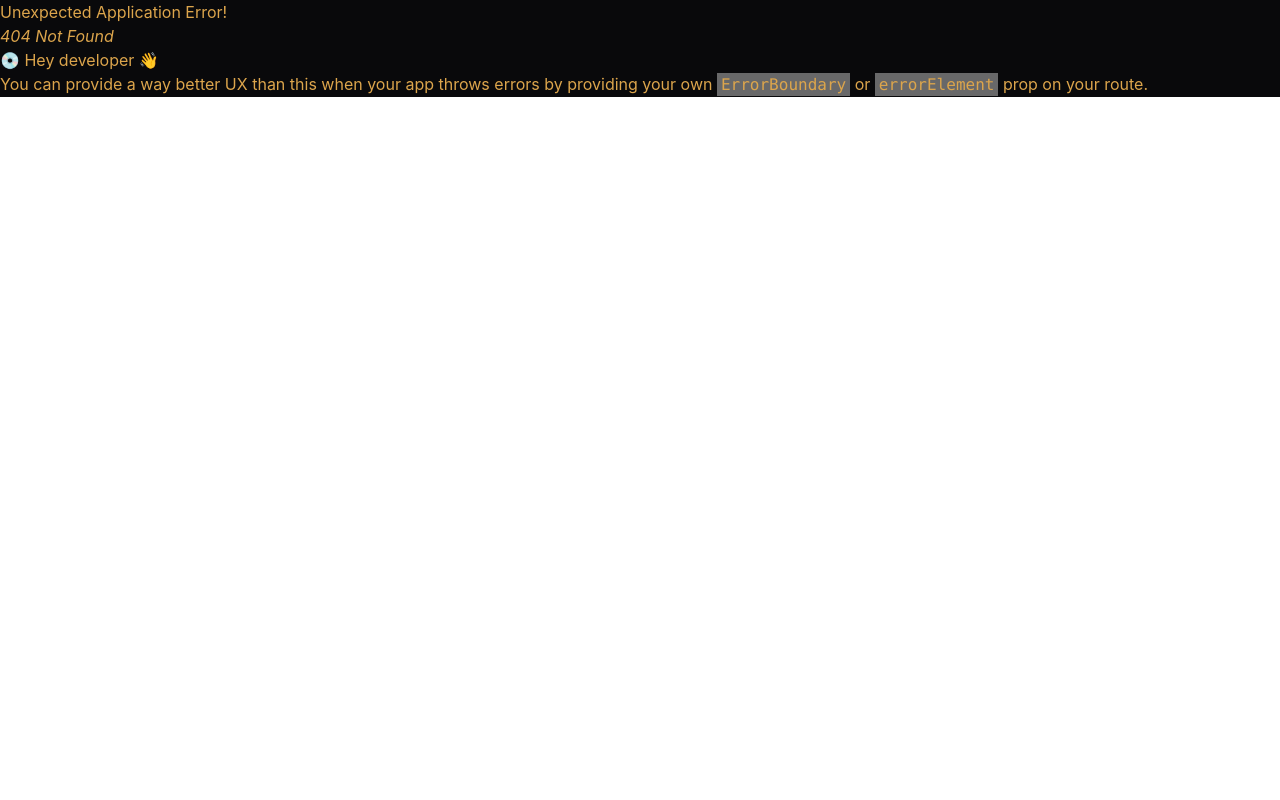
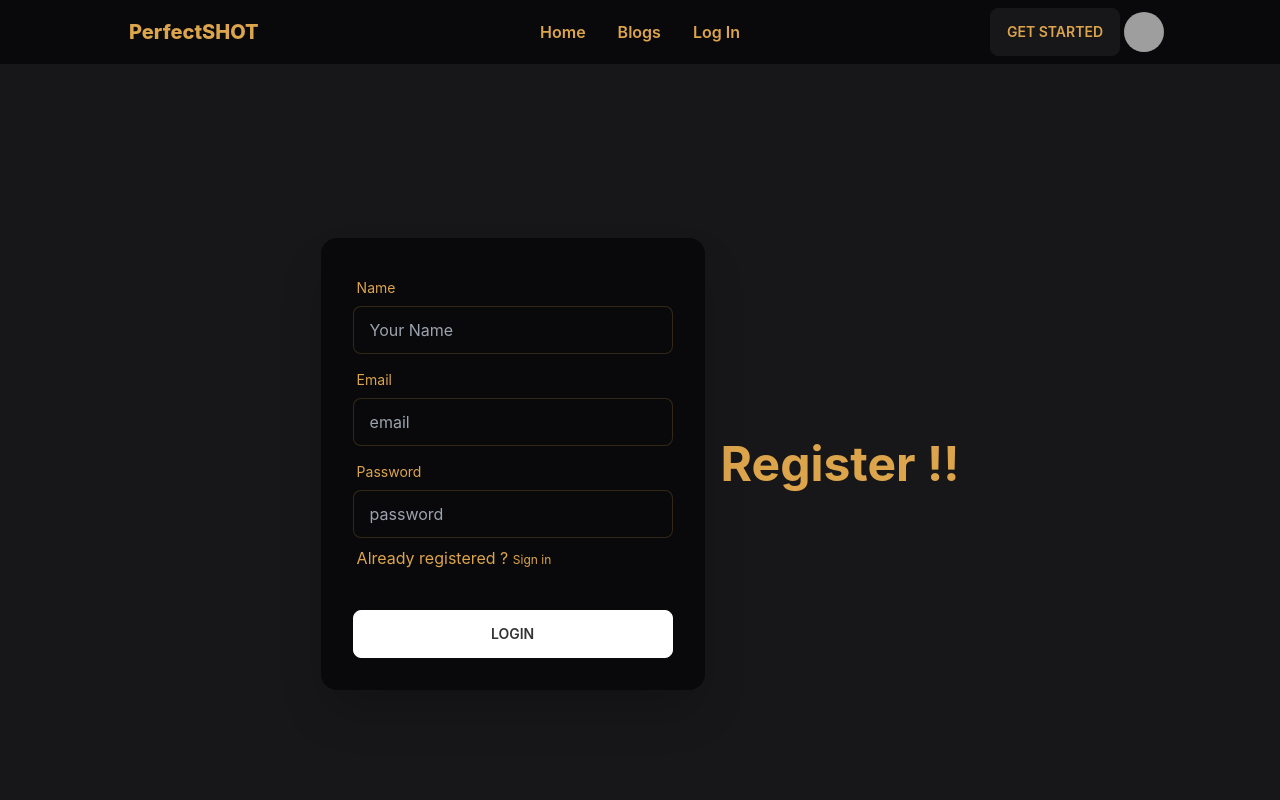
Before and after one commit to raHasan22/perfect-shot-service-review-client, a React (Create React App) app: page /signup in a window 1280 px wide. Before the commit this address had no page. Shown: the top 800 px of the page. Built offline with nearby package versions, Linux system fonts and the light colour scheme; grey boxes are pictures that could not be loaded.

Commit message:
log in sign up added

```diff
--- /dev/null
+++ b/src/pages/login/Login.js
@@ -0,0 +1,41 @@
+import React from 'react';
+import { Link } from 'react-router-dom';
+
+const Login = () => {
+    return (
+        <div>
+            <div className="hero min-h-screen bg-base-200">
+                <div className="hero-content w-4/5 flex-col lg:flex-row-reverse">
+                <div className="card flex-shrink-0 w-full max-w-sm shadow-2xl bg-base-100">
+                    <div className="card-body">
+                        <div className="form-control">
+                        <label className="label">
+                            <span className="label-text">Email</span>
+                        </label>
+                        <input type="text" placeholder="email" className="input input-bordered" />
+                        </div>
+                        <div className="form-control">
+                        <label className="label">
+                            <span className="label-text">Password</span>
+                        </label>
+                        <input type="text" placeholder="password" className="input input-bordered" />
+                        <label className="label">
+                            <p>Don't have a account <Link to='/signup' className="label-text-alt link link-hover">Sign Up</Link></p>
+                        </label>
+                        </div>
+                        <div className="form-control mt-6">
+                        <button className="btn btn-primary">Login</button>
+                        </div>
+                    </div>
+                    </div>
+                    <div className="text-center lg:text-left">
+                    <h1 className="text-5xl font-bold">Login now!</h1>
+                    </div>
+
+                </div>
+                </div>
+        </div>
+    );
+};
+
+export default Login;
--- a/src/pages/shared/navbar/Navigation.js
+++ b/src/pages/shared/navbar/Navigation.js
@@ -6,6 +6,7 @@
     const navItems = <>
                 <li className='font-semibold'><Link to='/'>Home</Link></li>
                 <li className='font-semibold'><Link to='/blogs'>Blogs</Link></li>
+                <li className='font-semibold'><Link to='/login'>Log In</Link></li>
     </>
 
     return (
--- /dev/null
+++ b/src/pages/signUp/SignUp.js
@@ -0,0 +1,46 @@
+import React from 'react';
+import { Link } from 'react-router-dom';
+
+const SignUp = () => {
+    return (
+        <div>
+            <div className="hero min-h-screen bg-base-200">
+            <div className="hero-content w-3/4 flex-col lg:flex-row-reverse">
+                <div className="text-center lg:text-left">
+                <h1 className="text-5xl font-bold">Register !!</h1>
+                </div>
+                <div className="card flex-shrink-0 w-full max-w-sm shadow-2xl bg-base-100">
+                <div className="card-body">
+                    <div className="form-control">
+                    <label className="label">
+                        <span className="label-text">Name</span>
+                    </label>
+                    <input type="text" placeholder="Your Name" className="input input-bordered" />
+                    </div>
+                    <div className="form-control">
+                    <label className="label">
+                        <span className="label-text">Email</span>
+                    </label>
+                    <input type="email" placeholder="email" className="input input-bordered" />
+                    </div>
+                    <div className="form-control">
+                    <label className="label">
+                        <span className="label-text">Password</span>
+                    </label>
+                    <input type="password" placeholder="password" className="input input-bordered" />
+                    <label className="label">
+                        <p>Already registered ? <Link to='/login' className="label-text-alt link link-hover">Sign in</Link></p>
+                    </label>
+                    </div>
+                    <div className="form-control mt-6">
+                    <button className="btn btn-primary">Login</button>
+                    </div>
+                </div>
+                </div>
+            </div>
+            </div>
+        </div>
+    );
+};
+
+export default SignUp;
```
Also changed, not shown: src/router/Routes.js (+10 -0 lines).
